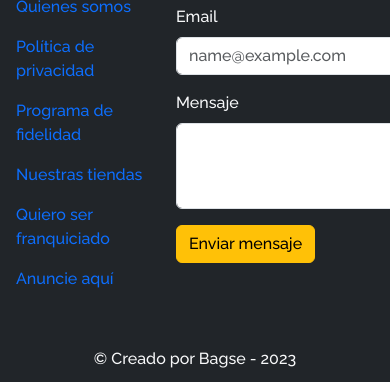
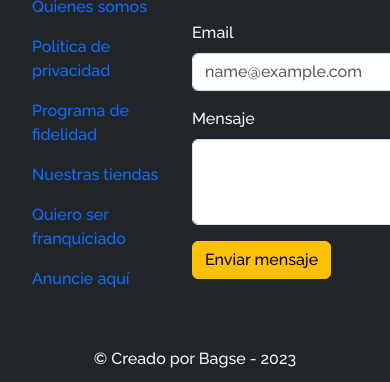
Before and after one commit to Bagse/alurageek, a website: page login.html in a window 390 px wide. Shown: the part 817-1199 px from the top of the page. Drawn offline with nearby package versions, Linux system fonts and the light colour scheme.

Commit message:
fix responsive design mobile

```diff
--- a/login.html
+++ b/login.html
@@ -60,7 +60,7 @@
 
     </section>
 
-    <section class="mt-5">
+    <section class="mt-5 container-final">
         <div class="d-flex align-items-center justify-content-evenly">
           <div>
             <a href="index.html"
@@ -89,7 +89,7 @@
               </ul>
             </div>
           </div>
-          <div>
+          <div class="hablecon">
             <h4 class="text-warning pb-3">Hable con nosotros!</h4>
             <form id="formulario" name="formulario" action="https://formsubmit.co/52c1ac64956fd922f4bfcf6c3c88718b" method="post">
               <div class="mb-3">
```
